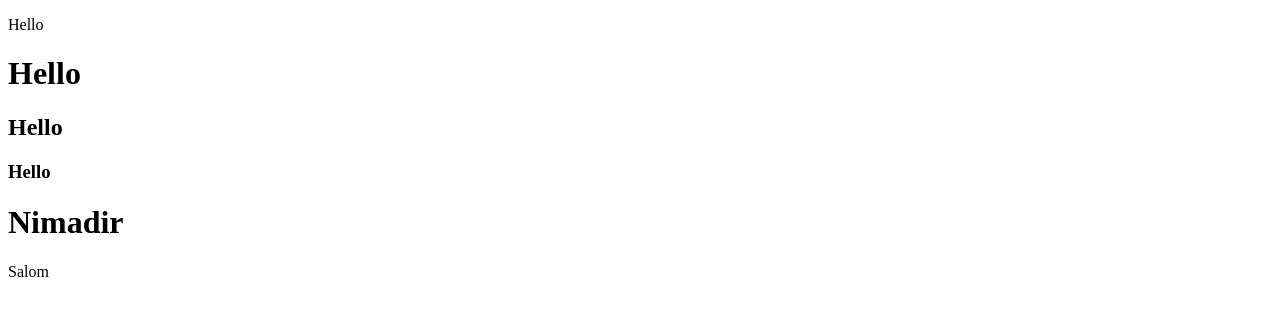
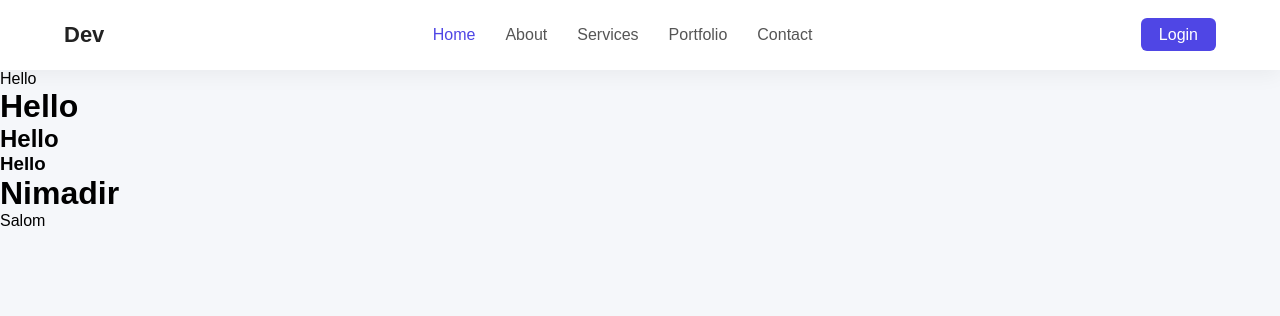
Before and after one commit to Temurprogram77/fullstack, a plain HTML site: page page.html in a window 1280 px wide. Drawn offline with Linux system fonts and the light colour scheme.

Commit message:
Navbar asosiy index.html bilan muvaffaqiyatli birlashtirildi

```diff
--- a/page.html
+++ b/page.html
@@ -4,8 +4,36 @@
     <meta charset="UTF-8" />
     <meta name="viewport" content="width=device-width, initial-scale=1.0" />
     <title>Document</title>
+      <link rel="stylesheet" href="styles/style.css">
   </head>
   <body>
+  <header class="header">
+    <div class="container">
+      <nav class="nav">
+        <div class="nav__logo">
+          <a href="#">Dev</a>
+        </div>
+
+        <ul class="nav__menu">
+          <li><a href="#" class="active">Home</a></li>
+          <li><a href="#">About</a></li>
+          <li><a href="#">Services</a></li>
+          <li><a href="#">Portfolio</a></li>
+          <li><a href="#">Contact</a></li>
+        </ul>
+
+        <div class="nav__btn">
+          <a href="#">Login</a>
+        </div>
+
+        <div class="nav__toggle">
+          ☰
+        </div>
+      </nav>
+    </div>
+  </header>
+
+
     <p>Hello</p>
     <h1>Hello</h1>
     <h2>Hello</h2>
--- a/styles/style.css
+++ b/styles/style.css
@@ -0,0 +1,112 @@
+/* Reset */
+* {
+  margin: 0;
+  padding: 0;
+  box-sizing: border-box;
+  font-family: sans-serif;
+}
+
+body {
+  background: #f5f7fa;
+}
+
+.container {
+  width: 90%;
+  max-width: 1200px;
+  margin: 0 auto;
+}
+
+/* Header */
+.header {
+  background: #ffffff;
+  box-shadow: 0 5px 20px rgba(0, 0, 0, 0.05);
+}
+
+/* Navbar */
+.nav {
+  display: flex;
+  align-items: center;
+  justify-content: space-between;
+  height: 70px;
+}
+
+.nav__logo a {
+  font-size: 22px;
+  font-weight: 700;
+  text-decoration: none;
+  color: #222;
+}
+
+/* Menu */
+.nav__menu {
+  display: flex;
+  gap: 30px;
+  list-style: none;
+}
+
+.nav__menu li a {
+  text-decoration: none;
+  color: #555;
+  font-weight: 500;
+  position: relative;
+  transition: 0.3s;
+}
+
+.nav__menu li a:hover {
+  color: #4f46e5;
+}
+
+.nav__menu li a::after {
+  content: "";
+  position: absolute;
+  left: 0;
+  bottom: -5px;
+  width: 0%;
+  height: 2px;
+  background: #4f46e5;
+  transition: 0.3s;
+}
+
+.nav__menu li a:hover::after {
+  width: 100%;
+}
+
+.nav__menu li a.active {
+  color: #4f46e5;
+}
+
+/* Button */
+.nav__btn a {
+  padding: 8px 18px;
+  background: #4f46e5;
+  color: white;
+  border-radius: 6px;
+  text-decoration: none;
+  transition: 0.3s;
+}
+
+.nav__btn a:hover {
+  background: #3730a3;
+}
+
+/* Toggle (mobile menu) */
+.nav__toggle {
+  display: none;
+  font-size: 26px;
+  cursor: pointer;
+}
+
+/* Responsive */
+@media (max-width: 768px) {
+  .nav__menu {
+    display: none;
+  }
+
+  .nav__btn {
+    display: none;
+  }
+
+  .nav__toggle {
+    display: block;
+  }
+}
```
Also changed, not shown: index.html (deleted, +0 -19 lines), script.js (added).
